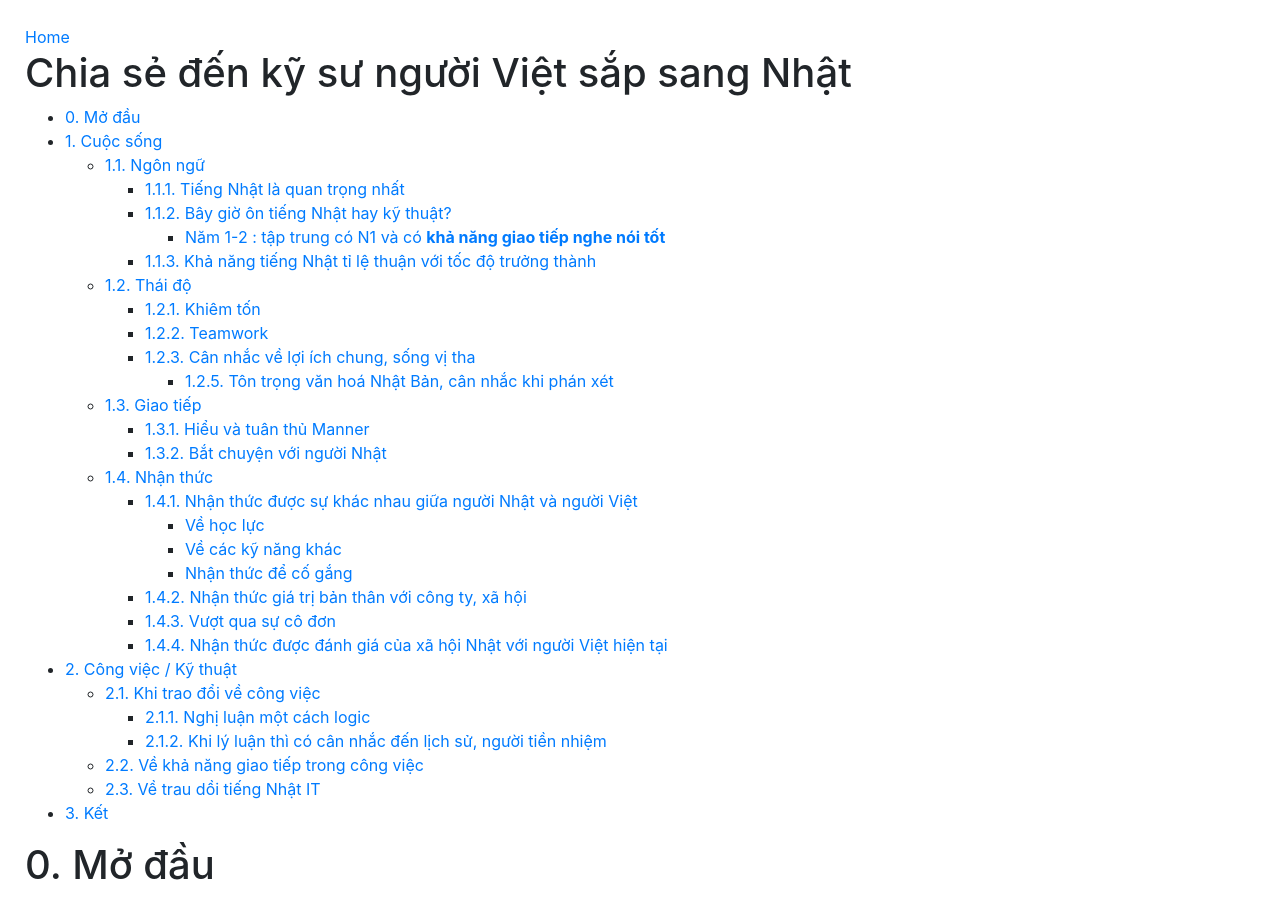
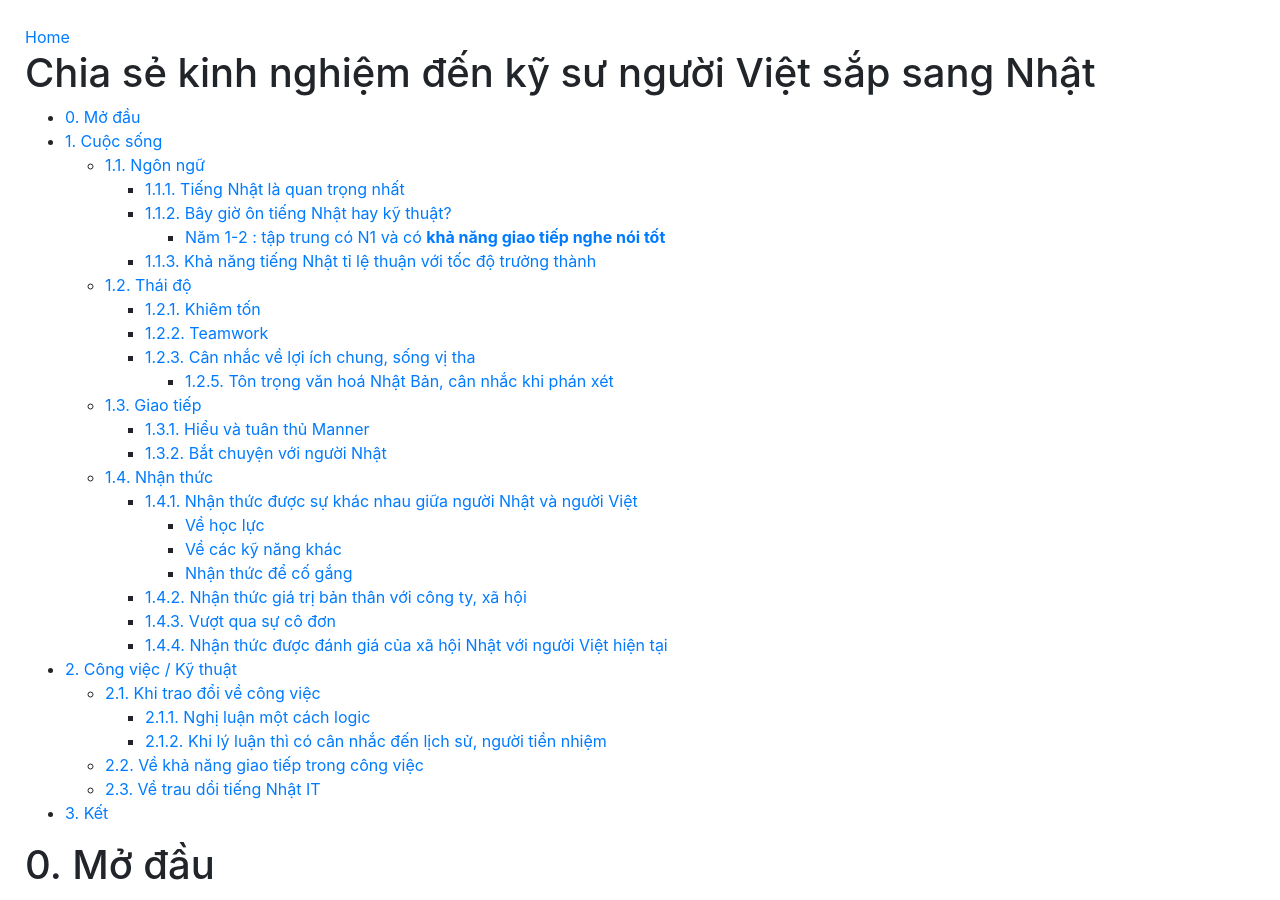
Before and after one commit to mytv1/mytv1, a Jekyll site: the page built from posts/vi/chia-se-den-engineer-moi-sang-nhat.md, in a window 1280 px wide and 900 px high. Built offline with Jekyll 4.4.1, drawn with Linux system fonts in a browser that asks for light colours; nearby versions of some CDN libraries.

Commit message:
Change title

```diff
--- a/index.html
+++ b/index.html
@@ -80,7 +80,7 @@ title: Home
             <a class="text-left col-12" href="/mytv1/posts/vi/history_vietnam_japan_vi">Niên biểu lịch sử Việt Nam - Nhật Bản</a>
             <a class="text-left col-12" href="/mytv1/posts/vi/kamikochi_trip_plan_vi">Schedule đi chơi Kamikochi</a>
             <a class="text-left col-12" href="/mytv1/posts/vi/brse_guide_vi">2021/1/1 BrSE Guidelines</a>
-            <a class="text-left col-12" href="/mytv1/posts/vi/chia-se-den-engineer-moi-sang-nhat">2021/1/2 Chia sẻ đến kỹ sư người Việt sắp sang Nhật</a>
+            <a class="text-left col-12" href="/mytv1/posts/vi/chia-se-den-engineer-moi-sang-nhat">2021/1/2 Chia sẻ kinh nghiệm đến kỹ sư người Việt sắp sang Nhật</a>
           </div>
           <br>
           <div class="row">
--- a/posts/vi/chia-se-den-engineer-moi-sang-nhat.md
+++ b/posts/vi/chia-se-den-engineer-moi-sang-nhat.md
@@ -1,9 +1,9 @@
 ---
 layout: markdown
-title: Chia sẻ đến kỹ sư người Việt sắp sang Nhật
+title: Chia sẻ kinh nghiệm đến kỹ sư người Việt sắp sang Nhật
 ---
 
-<h1>Chia sẻ đến kỹ sư người Việt sắp sang Nhật </h1>
+<h1>Chia sẻ kinh nghiệm đến kỹ sư người Việt sắp sang Nhật </h1>
 
 * Do not remove this line (it will not be displayed)
 {:toc}
```
